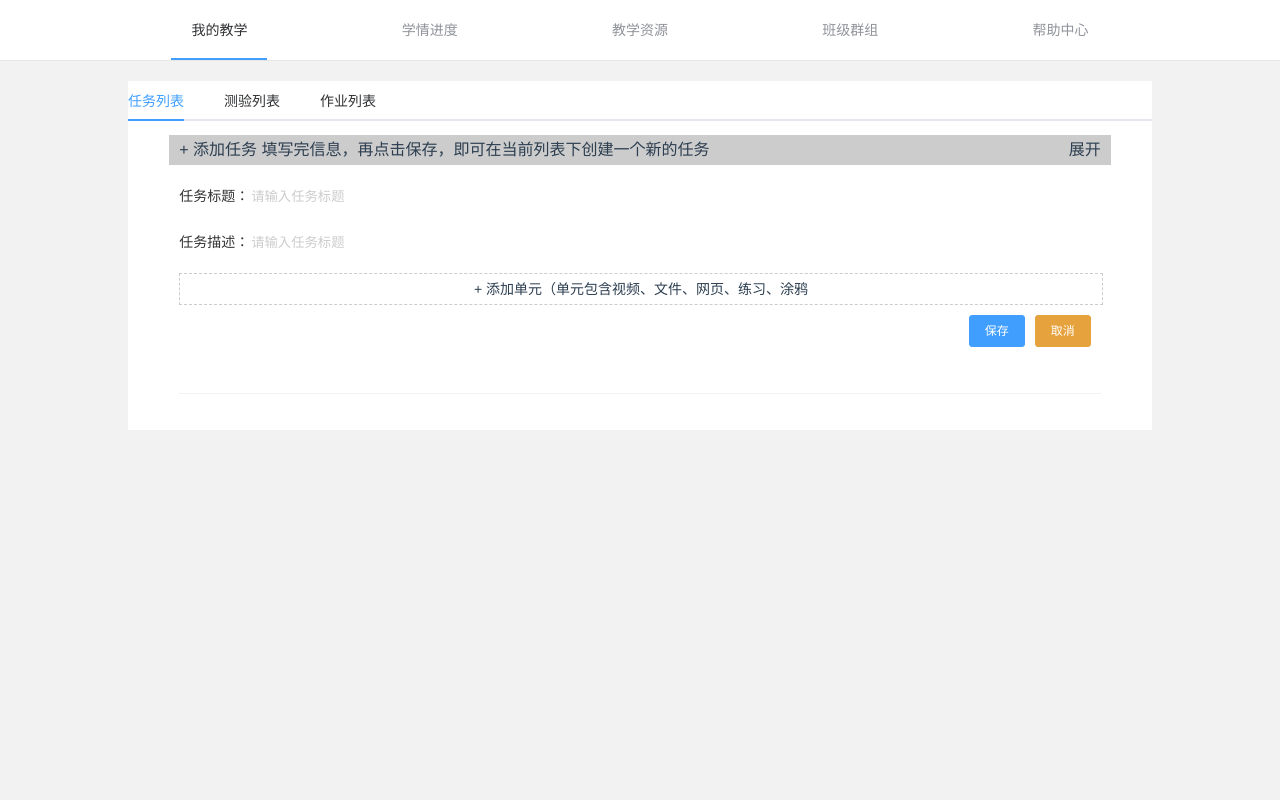
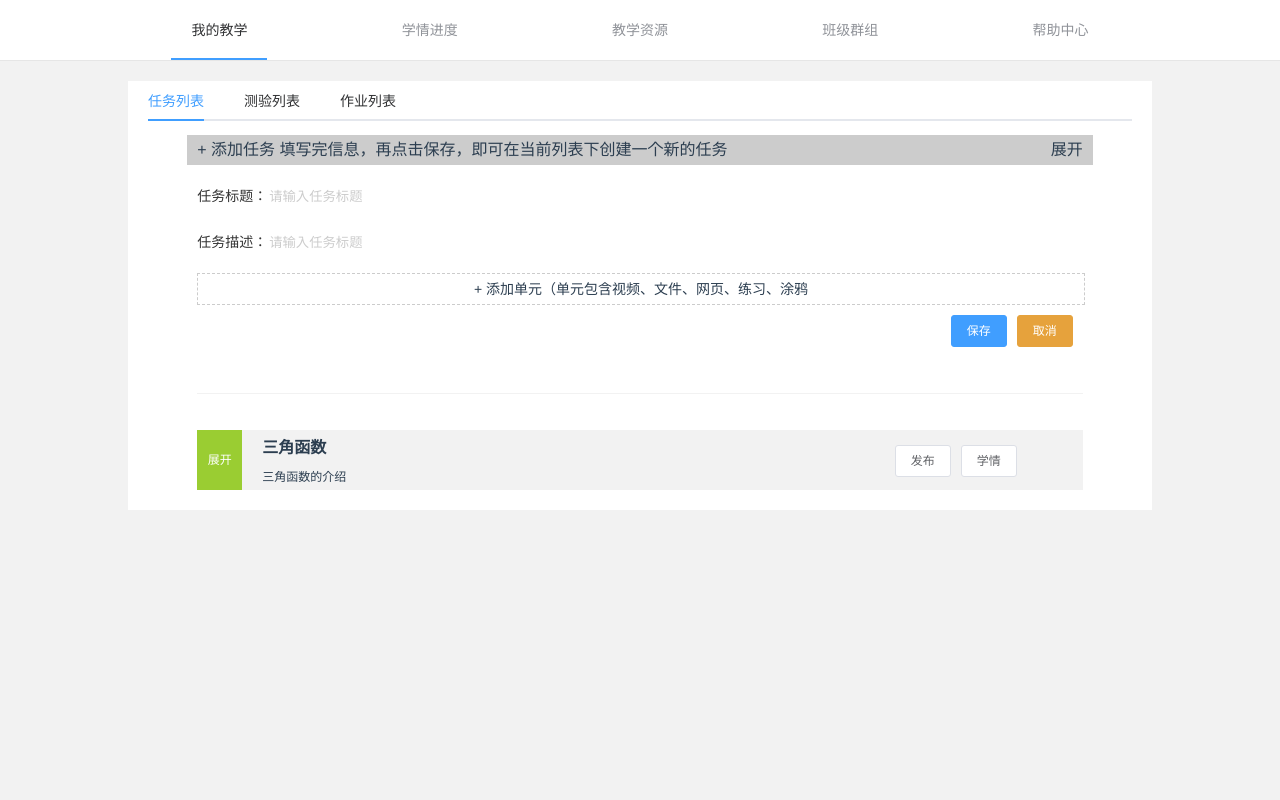
Before and after one commit to HandsomeHan515/vueToturial, a Vue app: page /#/ in a window 1280 px wide. Shown: the top 800 px of the page. Built offline with nearby package versions, Linux system fonts and the light colour scheme.

Commit message:
update home task

```diff
--- a/src/components/help/Help.vue
+++ b/src/components/help/Help.vue
@@ -1,11 +1,13 @@
 <template>
   <div class="help-container">
     <h1 class="help-title">帮助中心</h1>
-    <Collapse class="help-collapse">
-      <CollapseItem class="help-collapse-item" :key="item.id" :title="item.question" v-for="item in helps">
-        答：{{item.answer}}
-      </CollapseItem>
-    </Collapse>
+    <div class="help-content">
+       <Collapse class="help-collapse">
+        <CollapseItem class="help-collapse-item" :key="item.id" :title="item.question" v-for="item in helps">
+          答：{{item.answer}}
+        </CollapseItem>
+      </Collapse>
+    </div>
   </div>
 </template>
 
@@ -32,13 +34,19 @@ export default {
   display: flex;
   flex-direction: column;
   align-items: center;
+  height: 1000px;
 }
 .help-title {
   display: block;
 }
+.help-content {
+  width: 80%;
+  padding: 40px 20px;
+  background-color: #fff;
+}
 .help-collapse {
+  width: 100%;
   text-align: left;
-  width: 80%;
 }
 .help-collapse-item {
   padding: 0 20px;
--- a/src/components/home/Home.vue
+++ b/src/components/home/Home.vue
@@ -21,11 +21,12 @@ export default {
 <style lang="css">
 .home-container {
   width: 80%;
+  padding: 20px;
   margin: 0 auto;
   height: 1000px;
 }
 .home-list {
-  margin-top: 20px;
+  padding: 0 20px 20px 20px;
   background-color: #fff;
 }
 </style>
--- a/src/components/home/List.vue
+++ b/src/components/home/List.vue
@@ -1,13 +1,29 @@
 <template>
-  <Tabs>
-    <TabPane :label="item.name" :key="item.id" v-for="item in homeLists">
-      <list-content :message="item" />
-    </TabPane>
-  </Tabs>
+  <div>
+    <Tabs>
+      <TabPane :label="item.name" :key="item.id" v-for="item in homeLists">
+        <list-content :message="item" />
+      </TabPane>
+    </Tabs>
+    <div class="task">
+      <div class="task-left">
+        <div class="task-left-button" @click="handleClickShow">{{isDispaly ? '收起' : '展开'}}</div>
+        <div class="task-left-content">
+          <h2 class="task-title">三角函数</h2>
+          <p class="task-description">三角函数的介绍</p>
+        </div>
+      </div>
+      <div class="task-right">
+          <Button size="small">发布</Button>
+          <Button size="small">学情</Button>
+      </div>
+    </div>
+    <div v-if="isDispaly" class="task-content">123</div>
+  </div>
 </template>
 
 <script>
-import { Tabs, TabPane } from "element-ui";
+import { Tabs, TabPane, Button } from "element-ui";
 import ListContent from "./ListContent";
 import { homeLists } from "../../data";
 
@@ -15,17 +31,80 @@ export default {
   name: "List",
   data() {
     return {
-      homeLists
+      homeLists,
+      isDispaly: false
     };
   },
   components: {
     Tabs,
+    Button,
     TabPane,
     ListContent
+  },
+  methods: {
+    handleClickShow() {
+      this.isDispaly = !this.isDispaly;
+    }
   }
 };
 </script>
 
 <style>
-
+.task {
+  display: flex;
+  flex-direction: row;
+  justify-content: space-between;
+  height: 60px;
+  line-height: 60px;
+  overflow: hidden;
+  background-color: #f2f2f2;
+  width: 90%;
+  margin: 0 auto;
+}
+.task-left {
+  display: flex;
+  flex-direction: row;
+}
+.task-left-button {
+  height: 60px;
+  width: 45px;
+  line-height: 60px;
+  text-align: center;
+  display: inline-block;
+  background-color: yellowgreen;
+  font-size: 12px;
+  color: #fff;
+  text-shadow: none;
+  cursor: pointer;
+}
+.task-left-button::selection {
+  background: transparent;
+}
+.task-left-content {
+  height: 60px;
+  display: inline-block;
+  margin-left: 20px;
+}
+.task-title {
+  font-size: 16px;
+  line-height: 35px;
+  margin: 0;
+}
+.task-description {
+  font-size: 12px;
+  line-height: 25px;
+  margin: 0;
+}
+.task-right {
+  margin-right: 66px;
+}
+.task-content {
+  height: 300px;
+  width: 90%;
+  margin: 0 auto;
+  border: 1px solid yellowgreen;
+  border-top: 3px solid yellowgreen;
+  text-align: center;
+  box-sizing: border-box;
+}
 </style>
```
Also changed, not shown: src/components/home/Task.vue (added, +10 -0 lines).
